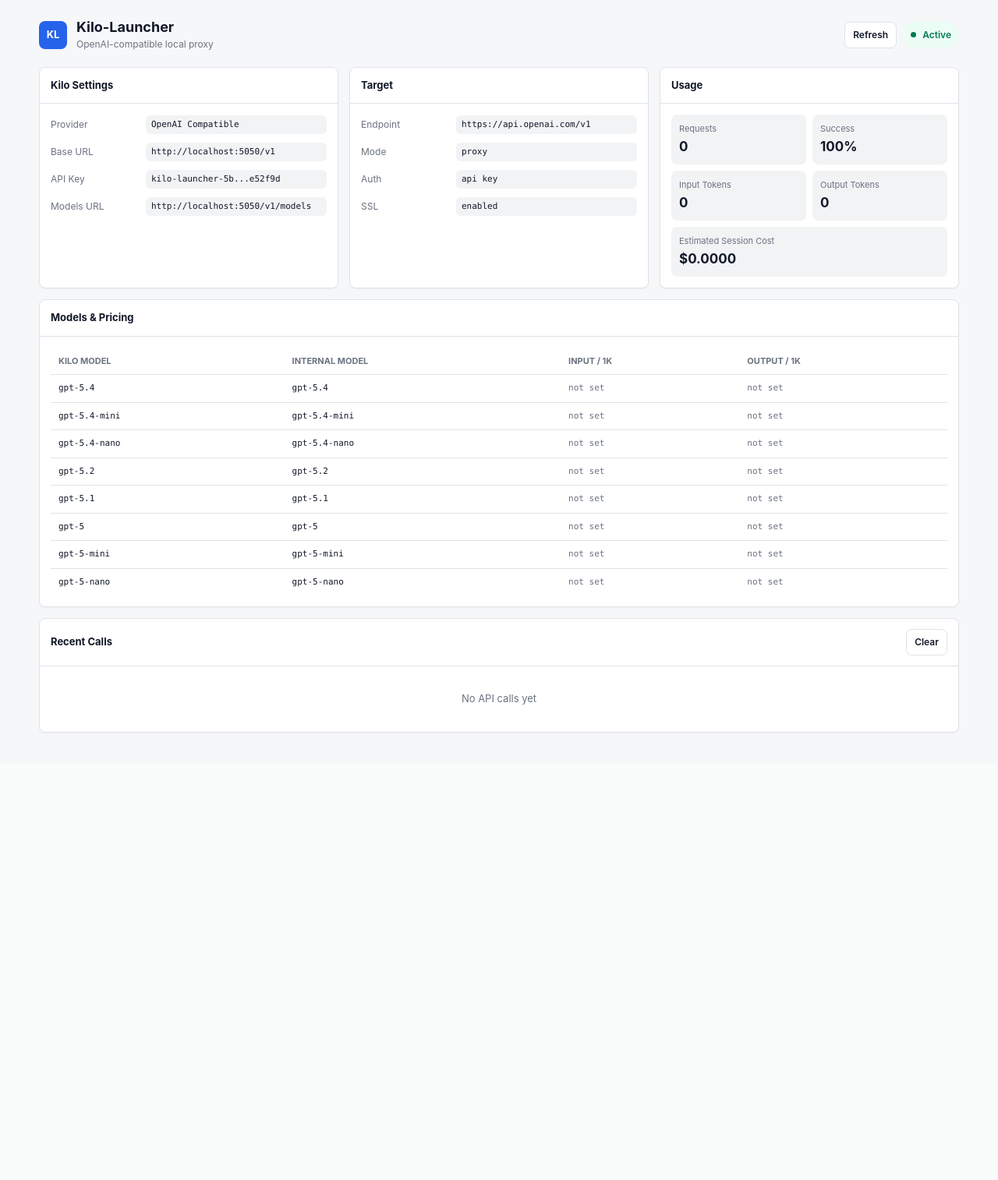
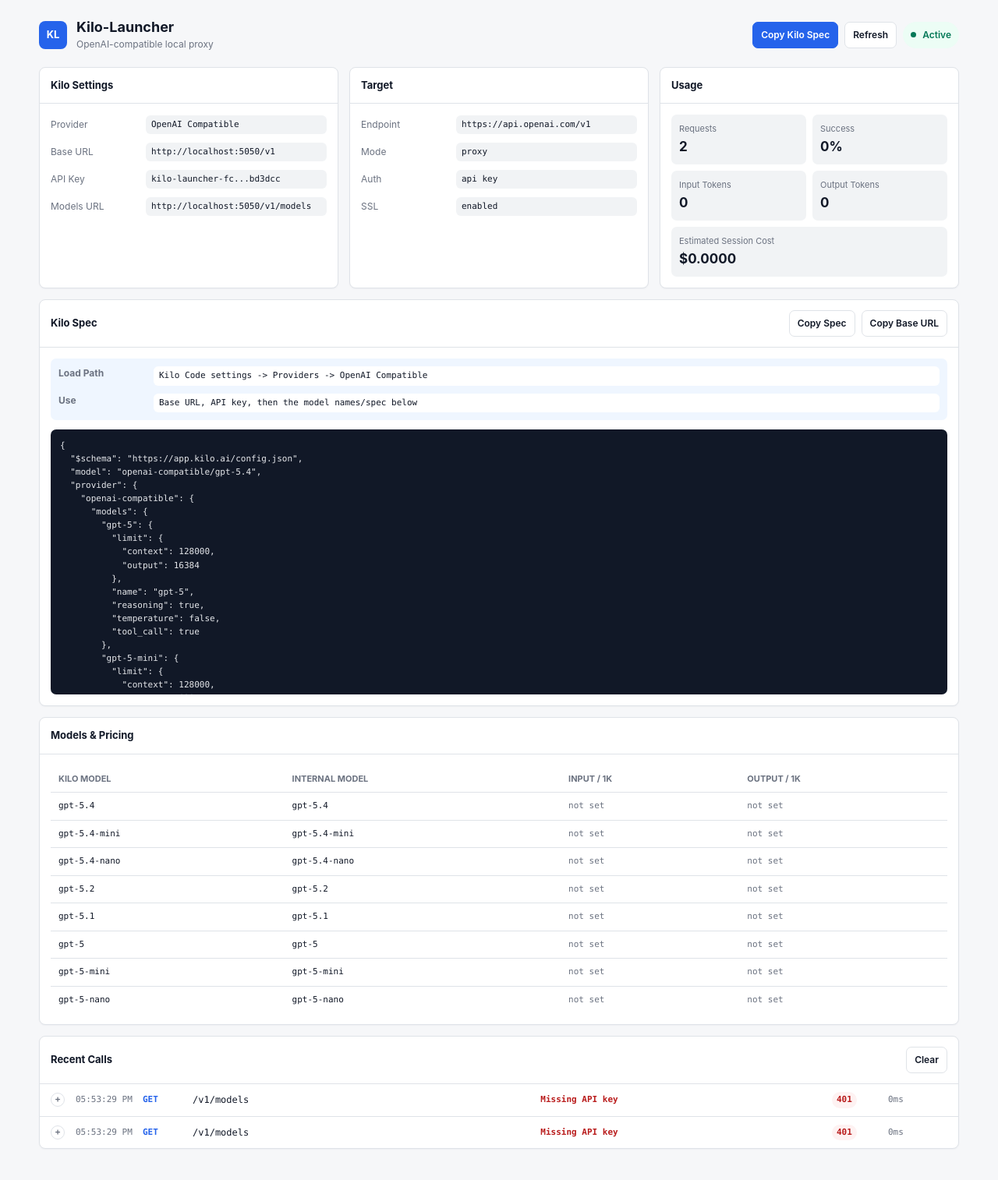
Before and after one commit to alexwday/codex-local-proxy-launcher, a Flask app: page / in a window 1280 px wide. Shown: the whole page at 78% size. Before the commit the page ends 940 px from the top, so only its background shows below. Run offline with Flask 3, Linux system fonts and the light colour scheme.

Commit message:
Restore Kilo spec dashboard panel

```diff
--- a/src/handlers/dashboard_api.py
+++ b/src/handlers/dashboard_api.py
@@ -87,6 +87,7 @@ def get_configuration():
             "openaiBaseUrl": config.get_openai_base_url(),
             "accessTokenPreview": _redact_token(config.proxy_access_token),
             "kiloProxyApiKeyExport": "export KILO_PROXY_API_KEY='<proxy token from startup banner>'",
+            "kiloSpec": config.get_kilo_config_snippet(),
         }
     )
     return jsonify(config_dict)
--- a/src/templates/index.html
+++ b/src/templates/index.html
@@ -237,6 +237,46 @@
             color: var(--muted);
         }
 
+        .spec-actions {
+            display: flex;
+            gap: 8px;
+            flex-wrap: wrap;
+        }
+
+        .setup-note {
+            display: grid;
+            grid-template-columns: 112px minmax(0, 1fr);
+            gap: 10px;
+            margin-bottom: 12px;
+            padding: 10px;
+            border-radius: 7px;
+            background: var(--accent-light);
+        }
+
+        .setup-note .label {
+            font-weight: 700;
+        }
+
+        .setup-note .value {
+            background: #fff;
+            text-overflow: clip;
+            white-space: normal;
+        }
+
+        .spec-json {
+            max-height: 340px;
+            overflow: auto;
+            margin: 0;
+            padding: 12px;
+            border-radius: 7px;
+            background: #111827;
+            color: #e5e7eb;
+            font-family: var(--mono);
+            font-size: 11px;
+            line-height: 1.55;
+            white-space: pre;
+        }
+
         .actions {
             display: flex;
             gap: 8px;
@@ -466,6 +506,7 @@
             .log-detail { padding-left: 14px; }
             .detail-meta { grid-template-columns: repeat(2, minmax(0, 1fr)); }
             .detail-columns { grid-template-columns: 1fr; }
+            .setup-note { grid-template-columns: 1fr; }
         }
     </style>
 </head>
@@ -480,6 +521,7 @@
                 </div>
             </div>
             <div class="actions">
+                <button class="primary" onclick="copyKiloSpec()">Copy Kilo Spec</button>
                 <button onclick="refreshAll()">Refresh</button>
                 <span class="status">Active</span>
             </div>
@@ -565,6 +607,25 @@
 
         <section class="panel wide">
             <div class="panel-header">
+                <div class="panel-title">Kilo Spec</div>
+                <div class="spec-actions">
+                    <button onclick="copyKiloSpec()">Copy Spec</button>
+                    <button onclick="copyKiloBaseUrl()">Copy Base URL</button>
+                </div>
+            </div>
+            <div class="panel-body">
+                <div class="setup-note">
+                    <div class="label">Load Path</div>
+                    <div class="value">Kilo Code settings -> Providers -> OpenAI Compatible</div>
+                    <div class="label">Use</div>
+                    <div class="value">Base URL, API key, then the model names/spec below</div>
+                </div>
+                <pre class="spec-json" id="kiloSpec">{}</pre>
+            </div>
+        </section>
+
+        <section class="panel wide">
+            <div class="panel-header">
                 <div class="panel-title">Models & Pricing</div>
             </div>
             <div class="panel-body">
@@ -584,6 +645,8 @@
     <script>
         const expandedLogs = new Set();
         let lastApiCalls = [];
+        let lastConfig = {};
+        let lastKiloSpec = {};
 
         function text(id, value) {
             document.getElementById(id).textContent = value ?? "-";
@@ -782,11 +845,14 @@
 
         async function loadConfig() {
             const config = await fetchJson("/api/config");
+            lastConfig = config;
+            lastKiloSpec = config.kiloSpec || {};
             text("baseUrl", config.openaiBaseUrl);
             text("apiKey", config.accessTokenPreview);
             text("modelsUrl", config.models_url || config.modelsUrl);
             text("targetEndpoint", config.target_endpoint);
             text("proxyMode", config.use_placeholder_mode ? "placeholder" : "proxy");
+            text("kiloSpec", JSON.stringify(lastKiloSpec, null, 2));
 
             const auth = config.oauth_configured
                 ? "oauth"
@@ -853,6 +919,14 @@
             await loadLogs();
         }
 
+        async function copyKiloSpec() {
+            await navigator.clipboard.writeText(JSON.stringify(lastKiloSpec, null, 2));
+        }
+
+        async function copyKiloBaseUrl() {
+            await navigator.clipboard.writeText(lastConfig.openaiBaseUrl || "");
+        }
+
         document.getElementById("logs").addEventListener("click", (event) => {
             if (!(event.target instanceof Element)) return;
             const summary = event.target.closest(".log-summary");
```
Also changed, not shown: SHIP_CHECK.md (+1 -0 lines), tests/test_proxy.py (+2 -0 lines), README.md.
